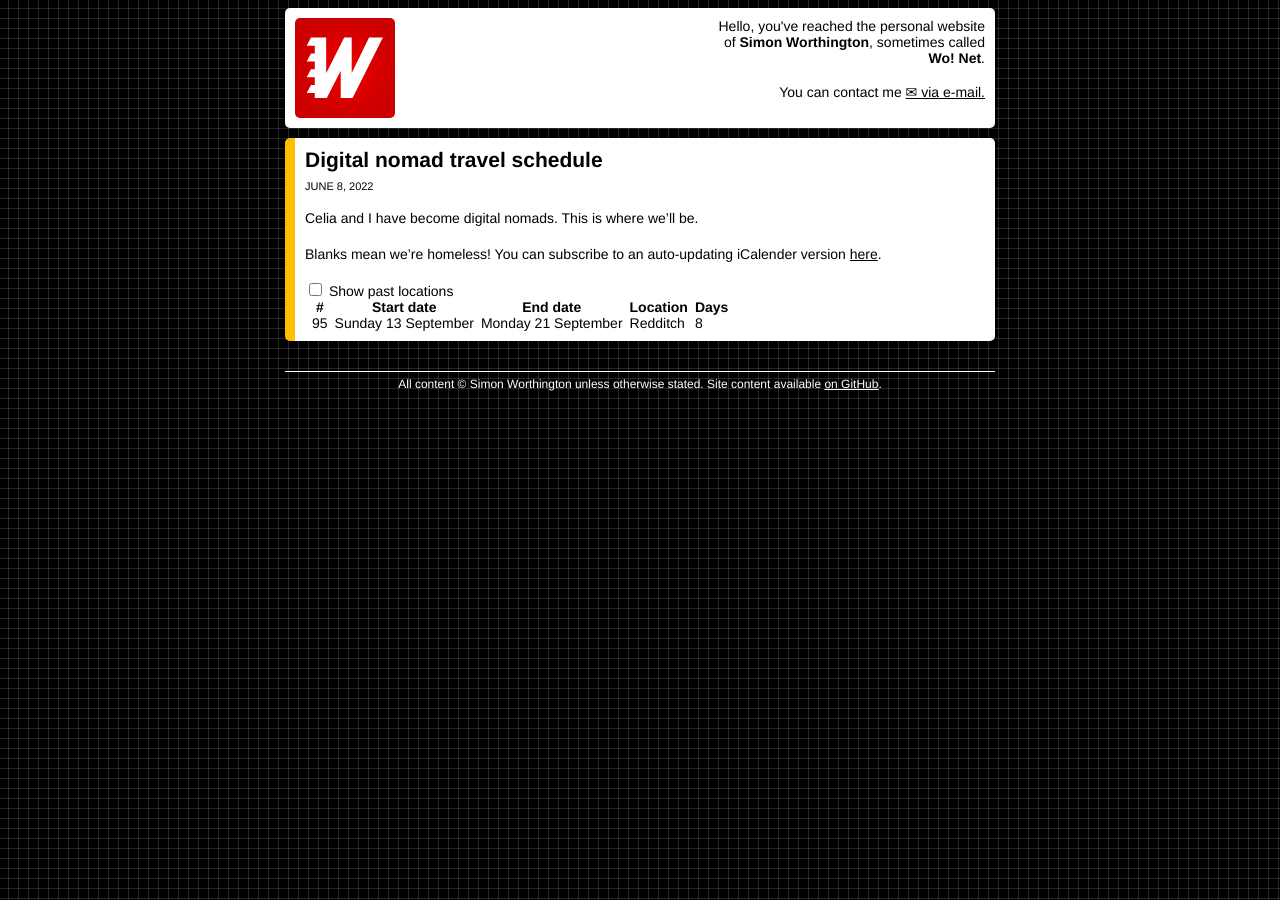
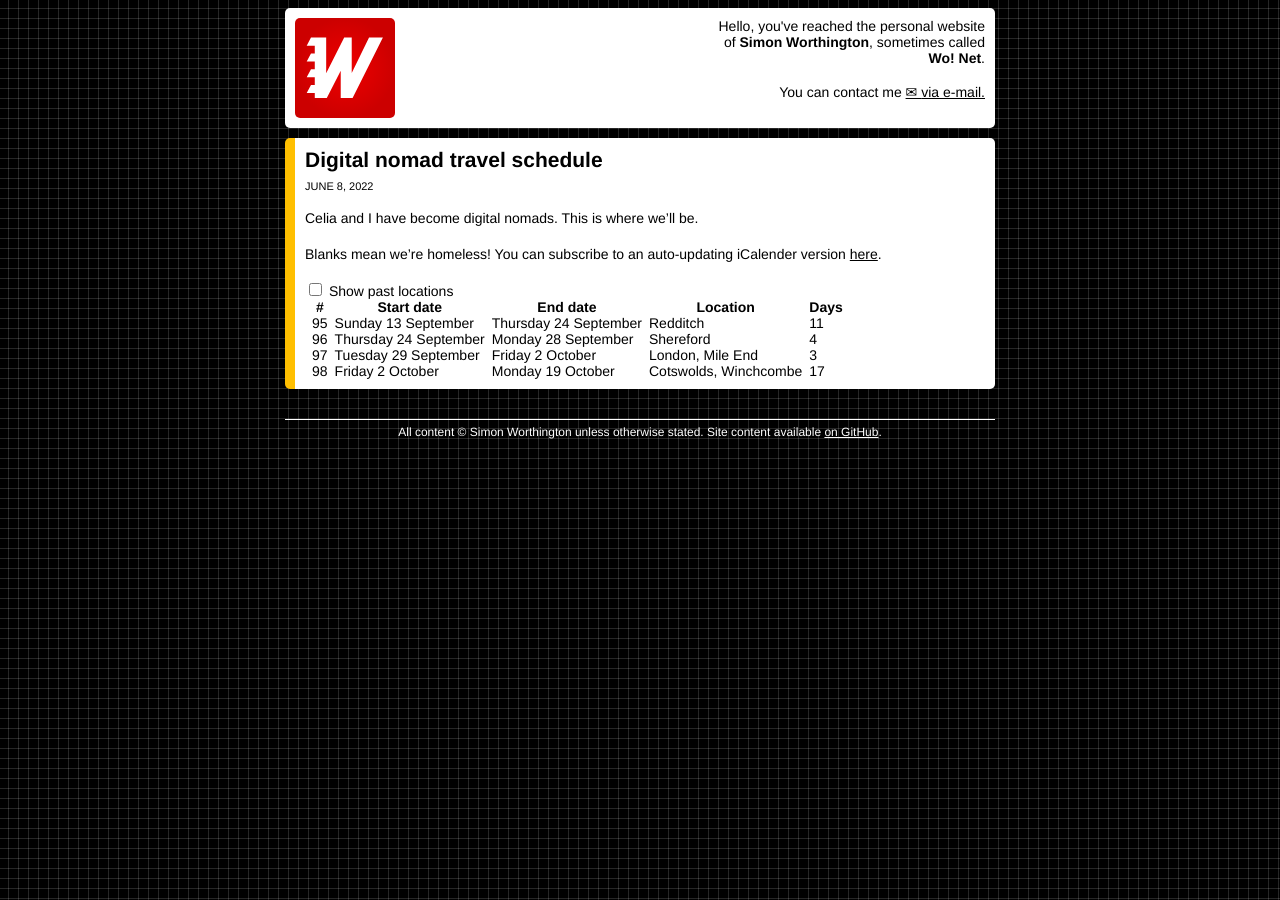
Before and after one commit to simonwo/simonwo.net, a Jekyll site: the page built from _posts/2022-06-08-travel-schedule.md, in a window 1280 px wide. Built offline with Jekyll 4.4.1, drawn with Linux system fonts in a browser that asks for light colours; comment, search, counter and statistics services are not loaded.

Commit message:
Autumn 2026 pre-Australia.

```diff
--- a/_data/nomads.yml
+++ b/_data/nomads.yml
@@ -281,5 +281,14 @@
   end: 2026-09-13
   location: Stratford-Upon-Avon
 - start: 2026-09-13
-  end: 2026-09-21
+  end: 2026-09-24
   location: Redditch
+- start: 2026-09-24
+  end: 2026-09-28
+  location: Shereford
+- start: 2026-09-29
+  end: 2026-10-02
+  location: London, Mile End
+- start: 2026-10-02
+  end: 2026-10-19
+  location: Cotswolds, Winchcombe
```
